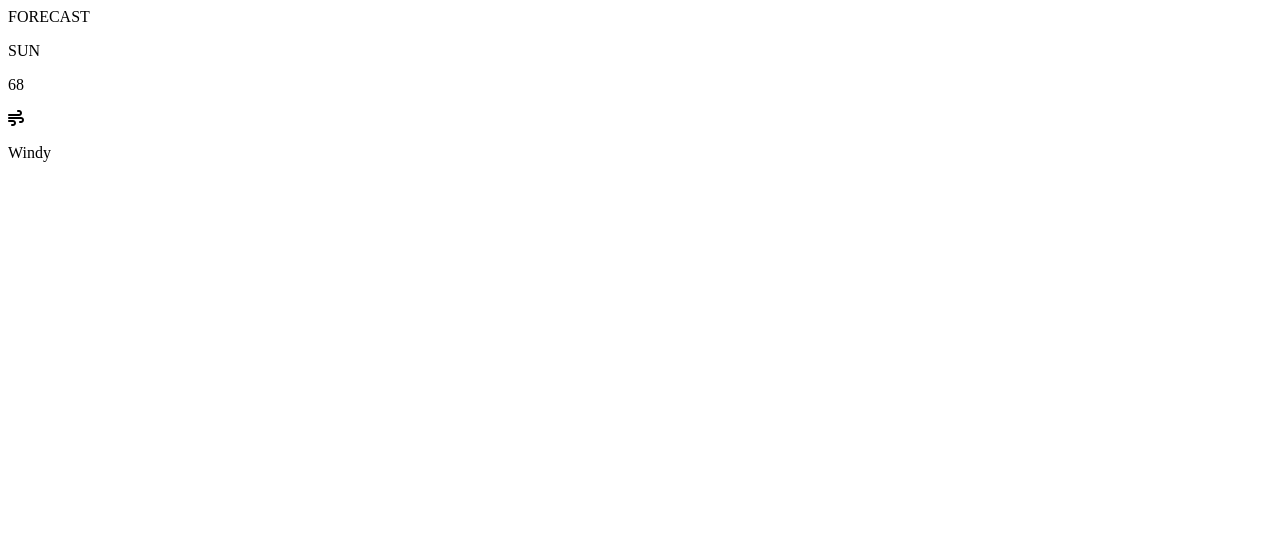
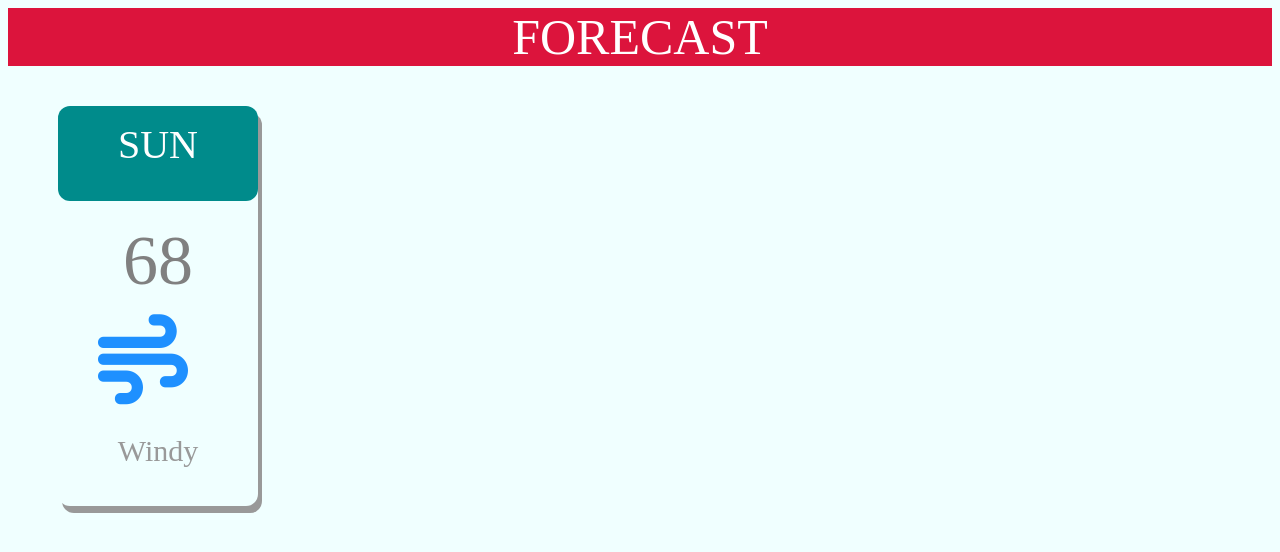
Before and after one commit to togrulmdv/FrontEnd-Quiz-Project, a plain HTML site: page index.html in a window 1280 px wide. Drawn offline with Linux system fonts and the light colour scheme.

Commit message:
style added

```diff
--- a/index.html
+++ b/index.html
@@ -6,10 +6,12 @@
     <meta http-equiv="X-UA-Compatible" content="IE=edge">
     <meta name="viewport" content="width=du, initial-scale=1.0">
     <link rel="stylesheet" href="https://cdnjs.cloudflare.com/ajax/libs/font-awesome/6.4.0/css/all.min.css">
+    <link rel="stylesheet" href="./assets/css/style.css">
     <title>Document</title>
 </head>
 
 <body>
+
     <div class="heading">FORECAST</div>
     <div class="boxes">
         <p class="day">SUN</p>
--- /dev/null
+++ b/style.scss
@@ -0,0 +1,47 @@
+body{
+    background-color: azure;
+}
+.heading{
+    font-size: 50px;
+    color:white;
+   text-align: center;
+   background-color: crimson;
+   margin-bottom: 20px;
+}
+.boxes{
+    width: 200px;
+    height:400px;
+    box-shadow: 4px 7px #999999;
+    border-radius: 12px;
+    margin-left:50px;
+    margin-top: 40px;
+}
+.day{
+    background-color:darkcyan;
+    width: 200px;
+    height:20%;
+    color:white;
+    text-align:center;
+    border-radius: 12px;
+    font-size: 40px;
+    padding-top: 15px;
+}
+.temperature{
+ margin-top:-20px;
+    margin-left:65px;
+
+    color:gray;
+    font-size: 70px;
+}
+.icon{
+    color:dodgerblue;
+    font-size: 90px;
+    margin-left:40px;
+    margin-top: -60px;
+}
+.weather{
+    font-size: 30px;
+    text-align: center;
+    color:#999999;
+    margin-top: -70px;
+}
```
Also changed, not shown: assets/css/style.css (added), 1 other file.
